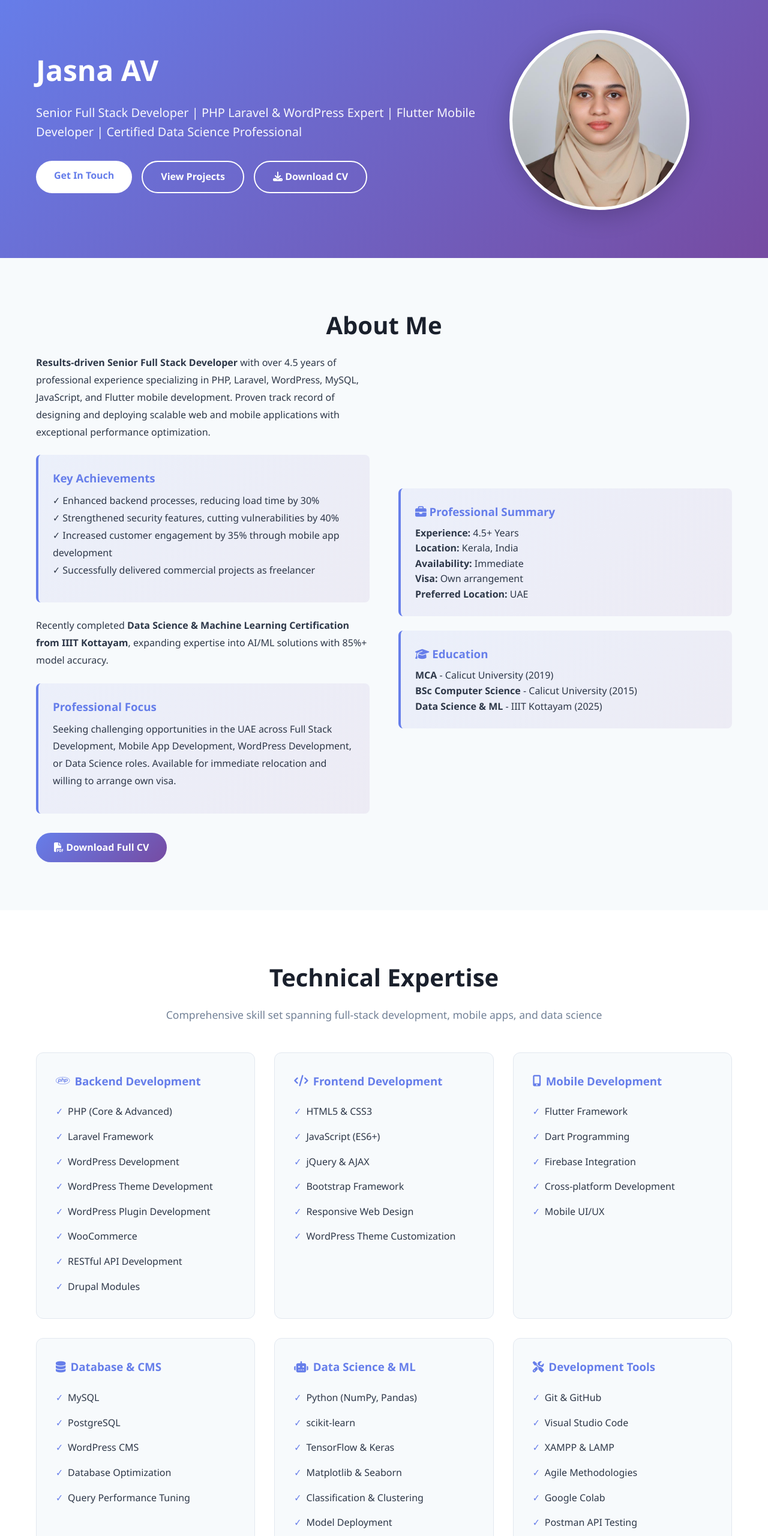
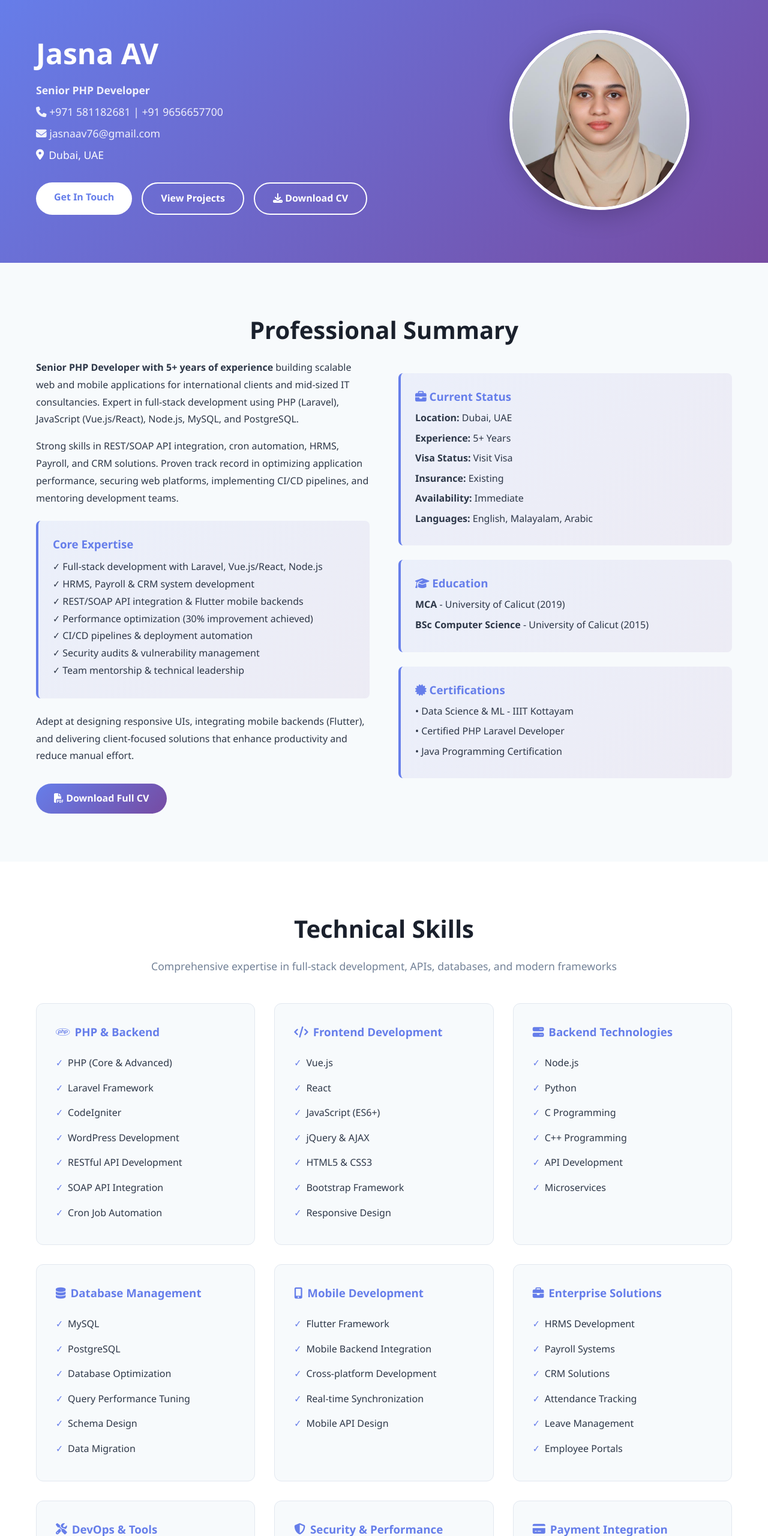
Before and after one commit to jasnaav76/jasnaav-projects, a plain HTML site: page index.html in a window 1280 px wide. Shown: the part 100-2660 px from the top of the page at 60% size. Drawn offline with Linux system fonts and the light colour scheme.

Commit message:
Add files via upload

```diff
--- a/index.html
+++ b/index.html
@@ -3,7 +3,7 @@
 <head>
     <meta charset="UTF-8">
     <meta name="viewport" content="width=device-width, initial-scale=1.0">
-    <title>Jasna AV - Senior Full Stack Developer</title>
+    <title>Jasna AV - Senior PHP Developer</title>
     <link rel="stylesheet" href="https://cdnjs.cloudflare.com/ajax/libs/font-awesome/6.4.0/css/all.min.css">
     <style>
         * {
@@ -99,13 +99,28 @@
 
         .hero-text h1 {
             font-size: 3rem;
+            margin-bottom: 0.5rem;
+        }
+
+        .hero-subtitle {
+            font-size: 1.5rem;
+            font-weight: 600;
             margin-bottom: 1rem;
+            opacity: 0.95;
         }
 
         .hero-text p {
-            font-size: 1.25rem;
+            font-size: 1.1rem;
+            margin-bottom: 0.5rem;
+            opacity: 0.9;
+        }
+
+        .hero-location {
+            display: flex;
+            align-items: center;
+            gap: 0.5rem;
+            font-size: 1.1rem;
             margin-bottom: 2rem;
-            opacity: 0.95;
         }
 
         .hero-btns {
@@ -154,12 +169,6 @@
             border: 5px solid white;
             box-shadow: 0 10px 40px rgba(0,0,0,0.2);
             object-fit: cover;
-            background: white;
-            display: flex;
-            align-items: center;
-            justify-content: center;
-            font-size: 4rem;
-            color: var(--primary);
         }
 
         /* Section Styles */
@@ -186,7 +195,7 @@
             display: grid;
             grid-template-columns: 1fr 1fr;
             gap: 3rem;
-            align-items: center;
+            align-items: start;
         }
 
         .about-text p {
@@ -204,6 +213,10 @@
 
         .highlight-box h3 {
             color: var(--primary);
+            margin-bottom: 0.5rem;
+        }
+
+        .highlight-box p {
             margin-bottom: 0.5rem;
         }
 
@@ -425,6 +438,7 @@
             align-items: center;
             justify-content: center;
             font-size: 1.2rem;
+            flex-shrink: 0;
         }
 
         .contact-details h4 {
@@ -538,10 +552,15 @@
                 font-size: 2rem;
             }
 
+            .hero-subtitle {
+                font-size: 1.2rem;
+            }
+
             .profile-photo {
                 width: 250px;
                 height: 250px;
                 margin: 0 auto;
+                display: block;
             }
 
             .projects-grid {
@@ -576,7 +595,13 @@
             <div class="hero-content">
                 <div class="hero-text">
                     <h1>Jasna AV</h1>
-                    <p>Senior Full Stack Developer | PHP Laravel & WordPress Expert | Flutter Mobile Developer | Certified Data Science Professional</p>
+                    <p class="hero-subtitle">Senior PHP Developer</p>
+                    <p><i class="fas fa-phone"></i> +971 581182681 | +91 9656657700</p>
+                    <p><i class="fas fa-envelope"></i> jasnaav76@gmail.com</p>
+                    <div class="hero-location">
+                        <i class="fas fa-map-marker-alt"></i>
+                        <span>Dubai, UAE</span>
+                    </div>
                     <div class="hero-btns">
                         <a href="#contact" class="btn btn-primary">Get In Touch</a>
                         <a href="#projects" class="btn btn-outline">View Projects</a>
@@ -584,7 +609,7 @@
                     </div>
                 </div>
                 <div class="hero-image">
-                    <img src="profile.jpg" alt="Jasna AV - Senior Full Stack Developer" class="profile-photo">
+                    <img src="profile.jpg" alt="Jasna AV - Senior PHP Developer" class="profile-photo">
                 </div>
             </div>
         </div>
@@ -593,25 +618,25 @@
     <!-- About Section -->
     <section id="about" class="section">
         <div class="container">
-            <h2 class="section-title">About Me</h2>
+            <h2 class="section-title">Professional Summary</h2>
             <div class="about-content">
                 <div class="about-text">
-                    <p><strong>Results-driven Senior Full Stack Developer</strong> with over 4.5 years of professional experience specializing in PHP, Laravel, WordPress, MySQL, JavaScript, and Flutter mobile development. Proven track record of designing and deploying scalable web and mobile applications with exceptional performance optimization.</p>
+                    <p><strong>Senior PHP Developer with 5+ years of experience</strong> building scalable web and mobile applications for international clients and mid-sized IT consultancies. Expert in full-stack development using PHP (Laravel), JavaScript (Vue.js/React), Node.js, MySQL, and PostgreSQL.</p>
+
+                    <p>Strong skills in REST/SOAP API integration, cron automation, HRMS, Payroll, and CRM solutions. Proven track record in optimizing application performance, securing web platforms, implementing CI/CD pipelines, and mentoring development teams.</p>
 
                     <div class="highlight-box">
-                        <h3>Key Achievements</h3>
-                        <p>✓ Enhanced backend processes, reducing load time by 30%<br>
-                        ✓ Strengthened security features, cutting vulnerabilities by 40%<br>
-                        ✓ Increased customer engagement by 35% through mobile app development<br>
-                        ✓ Successfully delivered commercial projects as freelancer</p>
+                        <h3>Core Expertise</h3>
+                        <p>✓ Full-stack development with Laravel, Vue.js/React, Node.js<br>
+                        ✓ HRMS, Payroll & CRM system development<br>
+                        ✓ REST/SOAP API integration & Flutter mobile backends<br>
+                        ✓ Performance optimization (30% improvement achieved)<br>
+                        ✓ CI/CD pipelines & deployment automation<br>
+                        ✓ Security audits & vulnerability management<br>
+                        ✓ Team mentorship & technical leadership</p>
                     </div>
 
-                    <p>Recently completed <strong>Data Science & Machine Learning Certification from IIIT Kottayam</strong>, expanding expertise into AI/ML solutions with 85%+ model accuracy.</p>
-
-                    <div class="highlight-box">
-                        <h3>Professional Focus</h3>
-                        <p>Seeking challenging opportunities in the UAE across Full Stack Development, Mobile App Development, WordPress Development, or Data Science roles. Available for immediate relocation and willing to arrange own visa.</p>
-                    </div>
+                    <p>Adept at designing responsive UIs, integrating mobile backends (Flutter), and delivering client-focused solutions that enhance productivity and reduce manual effort.</p>
 
                     <div class="cv-download">
                         <a href="Jasna_AV_CV.pdf" download class="btn"><i class="fas fa-file-pdf"></i> Download Full CV</a>
@@ -619,19 +644,26 @@
                 </div>
                 <div class="about-image">
                     <div class="highlight-box">
-                        <h3><i class="fas fa-briefcase"></i> Professional Summary</h3>
-                        <p><strong>Experience:</strong> 4.5+ Years</p>
-                        <p><strong>Location:</strong> Kerala, India</p>
+                        <h3><i class="fas fa-briefcase"></i> Current Status</h3>
+                        <p><strong>Location:</strong> Dubai, UAE</p>
+                        <p><strong>Experience:</strong> 5+ Years</p>
+                        <p><strong>Visa Status:</strong> Visit Visa</p>
+                        <p><strong>Insurance:</strong> Existing</p>
                         <p><strong>Availability:</strong> Immediate</p>
-                        <p><strong>Visa:</strong> Own arrangement</p>
-                        <p><strong>Preferred Location:</strong> UAE</p>
+                        <p><strong>Languages:</strong> English, Malayalam, Arabic</p>
                     </div>
 
                     <div class="highlight-box" style="margin-top: 1.5rem;">
                         <h3><i class="fas fa-graduation-cap"></i> Education</h3>
-                        <p><strong>MCA</strong> - Calicut University (2019)</p>
-                        <p><strong>BSc Computer Science</strong> - Calicut University (2015)</p>
-                        <p><strong>Data Science & ML</strong> - IIIT Kottayam (2025)</p>
+                        <p><strong>MCA</strong> - University of Calicut (2019)</p>
+                        <p><strong>BSc Computer Science</strong> - University of Calicut (2015)</p>
+                    </div>
+
+                    <div class="highlight-box" style="margin-top: 1.5rem;">
+                        <h3><i class="fas fa-certificate"></i> Certifications</h3>
+                        <p>• Data Science & ML - IIIT Kottayam</p>
+                        <p>• Certified PHP Laravel Developer</p>
+                        <p>• Java Programming Certification</p>
                     </div>
                 </div>
             </div>
@@ -641,73 +673,113 @@
     <!-- Skills Section -->
     <section id="skills" class="section skills">
         <div class="container">
-            <h2 class="section-title">Technical Expertise</h2>
-            <p class="section-subtitle">Comprehensive skill set spanning full-stack development, mobile apps, and data science</p>
+            <h2 class="section-title">Technical Skills</h2>
+            <p class="section-subtitle">Comprehensive expertise in full-stack development, APIs, databases, and modern frameworks</p>
             <div class="skills-container">
                 <div class="skill-category">
-                    <h3><i class="fab fa-php"></i> Backend Development</h3>
+                    <h3><i class="fab fa-php"></i> PHP & Backend</h3>
                     <ul class="skill-list">
                         <li>PHP (Core & Advanced)</li>
                         <li>Laravel Framework</li>
+                        <li>CodeIgniter</li>
                         <li>WordPress Development</li>
-                        <li>WordPress Theme Development</li>
-                        <li>WordPress Plugin Development</li>
-                        <li>WooCommerce</li>
                         <li>RESTful API Development</li>
-                        <li>Drupal Modules</li>
+                        <li>SOAP API Integration</li>
+                        <li>Cron Job Automation</li>
                     </ul>
                 </div>
+
                 <div class="skill-category">
                     <h3><i class="fas fa-code"></i> Frontend Development</h3>
                     <ul class="skill-list">
-                        <li>HTML5 & CSS3</li>
+                        <li>Vue.js</li>
+                        <li>React</li>
                         <li>JavaScript (ES6+)</li>
                         <li>jQuery & AJAX</li>
+                        <li>HTML5 & CSS3</li>
                         <li>Bootstrap Framework</li>
-                        <li>Responsive Web Design</li>
-                        <li>WordPress Theme Customization</li>
+                        <li>Responsive Design</li>
                     </ul>
                 </div>
+
+                <div class="skill-category">
+                    <h3><i class="fas fa-server"></i> Backend Technologies</h3>
+                    <ul class="skill-list">
+                        <li>Node.js</li>
+                        <li>Python</li>
+                        <li>C Programming</li>
+                        <li>C++ Programming</li>
+                        <li>API Development</li>
+                        <li>Microservices</li>
+                    </ul>
+                </div>
+
+                <div class="skill-category">
+                    <h3><i class="fas fa-database"></i> Database Management</h3>
+                    <ul class="skill-list">
+                        <li>MySQL</li>
+                        <li>PostgreSQL</li>
+                        <li>Database Optimization</li>
+                        <li>Query Performance Tuning</li>
+                        <li>Schema Design</li>
+                        <li>Data Migration</li>
+                    </ul>
+                </div>
+
                 <div class="skill-category">
                     <h3><i class="fas fa-mobile-alt"></i> Mobile Development</h3>
                     <ul class="skill-list">
                         <li>Flutter Framework</li>
-                        <li>Dart Programming</li>
-                        <li>Firebase Integration</li>
+                        <li>Mobile Backend Integration</li>
                         <li>Cross-platform Development</li>
-                        <li>Mobile UI/UX</li>
+                        <li>Real-time Synchronization</li>
+                        <li>Mobile API Design</li>
                     </ul>
                 </div>
+
                 <div class="skill-category">
-                    <h3><i class="fas fa-database"></i> Database & CMS</h3>
+                    <h3><i class="fas fa-briefcase"></i> Enterprise Solutions</h3>
                     <ul class="skill-list">
-                        <li>MySQL</li>
-                        <li>PostgreSQL</li>
-                        <li>WordPress CMS</li>
-                        <li>Database Optimization</li>
-                        <li>Query Performance Tuning</li>
+                        <li>HRMS Development</li>
+                        <li>Payroll Systems</li>
+                        <li>CRM Solutions</li>
+                        <li>Attendance Tracking</li>
+                        <li>Leave Management</li>
+                        <li>Employee Portals</li>
                     </ul>
                 </div>
+
                 <div class="skill-category">
-                    <h3><i class="fas fa-robot"></i> Data Science & ML</h3>
+                    <h3><i class="fas fa-tools"></i> DevOps & Tools</h3>
                     <ul class="skill-list">
-                        <li>Python (NumPy, Pandas)</li>
-                        <li>scikit-learn</li>
-                        <li>TensorFlow & Keras</li>
-                        <li>Matplotlib & Seaborn</li>
-                        <li>Classification & Clustering</li>
-                        <li>Model Deployment</li>
+                        <li>Git & GitHub</li>
+                        <li>GitLab</li>
+                        <li>CI/CD Pipelines</li>
+                        <li>Docker</li>
+                        <li>Linux Administration</li>
+                        <li>Agile Methodologies</li>
                     </ul>
                 </div>
+
                 <div class="skill-category">
-                    <h3><i class="fas fa-tools"></i> Development Tools</h3>
+                    <h3><i class="fas fa-shield-alt"></i> Security & Performance</h3>
                     <ul class="skill-list">
-                        <li>Git & GitHub</li>
-                        <li>Visual Studio Code</li>
-                        <li>XAMPP & LAMP</li>
-                        <li>Agile Methodologies</li>
-                        <li>Google Colab</li>
-                        <li>Postman API Testing</li>
+                        <li>Security Audits</li>
+                        <li>Data Validation</li>
+                        <li>Vulnerability Fixing</li>
+                        <li>Performance Optimization</li>
+                        <li>Load Testing</li>
+                        <li>Code Reviews</li>
+                    </ul>
+                </div>
+
+                <div class="skill-category">
+                    <h3><i class="fas fa-credit-card"></i> Payment Integration</h3>
+                    <ul class="skill-list">
+                        <li>Razorpay Integration</li>
+                        <li>PayPal Integration</li>
+                        <li>Payment Gateway Security</li>
+                        <li>Transaction Processing</li>
                     </ul>
                 </div>
             </div>
@@ -720,41 +792,43 @@
             <h2 class="section-title">Professional Experience</h2>
             <div class="experience-container">
                 <div class="experience-item">
-                    <span class="experience-date">2021 - Present</span>
-                    <h3 class="experience-role">Senior Full Stack (PHP+Flutter) Developer</h3>
-                    <p class="experience-company">SANS IT Consultancy, Cochin, Kerala</p>
+                    <span class="experience-date">June 2023 - Present</span>
+                    <h3 class="experience-role">Freelance Full Stack Developer</h3>
+                    <p class="experience-company">Remote</p>
                     <ul class="experience-list">
-                        <li>Developed and maintained scalable PHP/Laravel applications serving 100+ daily users</li>
-                        <li>Created custom WordPress themes and plugins for enterprise clients</li>
-                        <li>Led backend architecture design and optimized SQL queries, improving efficiency by 30%</li>
-                        <li>Built custom Laravel components and Drupal modules, reducing development time by 20%</li>
-                        <li>Integrated RESTful APIs and secured authentication mechanisms, enhancing security by 25%</li>
-                        <li>Developed Flutter mobile app complementing PHP portal, increasing engagement by 35%</li>
-                        <li>Spearheaded debugging and troubleshooting, reducing system downtime by 40%</li>
+                        <li>Delivered full-stack web applications using Laravel, Vue.js/React, WordPress, and MySQL, improving client operational efficiency and reducing time-to-market by up to 20%</li>
+                        <li>Built responsive, mobile-first UIs integrated with scalable backend services, enhancing cross-platform user experience and engagement</li>
+                        <li>Implemented CI/CD pipelines and Git version control, increasing deployment reliability and reducing release errors by 30%</li>
+                        <li>Conducted security audits and performance tuning, achieving near 99.9% uptime and robust data protection for clients</li>
+                        <li>Managed end-to-end project lifecycle, including architecture design, coding, testing, and deployment, ensuring on-time delivery of all projects</li>
                     </ul>
                 </div>
+
                 <div class="experience-item">
-                    <span class="experience-date">2020 - 2021</span>
+                    <span class="experience-date">January 2021 - Present</span>
+                    <h3 class="experience-role">Senior PHP Developer</h3>
+                    <p class="experience-company">Sans IT Consultancy, Cochin, Kerala</p>
+                    <ul class="experience-list">
+                        <li>Engineered custom HRMS, Payroll, and CRM platforms automating leave allotment, salary processing, and attendance tracking via cron jobs, streamlining HR operations and saving over 150 man-hours monthly</li>
+                        <li>Optimized SQL queries and refactored backend code, achieving up to 30% improvement in application performance</li>
+                        <li>Integrated third-party REST/SOAP APIs and Flutter mobile backend for seamless cross-platform data synchronization, reducing manual data entry by 40%</li>
+                        <li>Developed employee management modules including leave, shift scheduling, and tracking, enhancing operational efficiency and reducing administrative errors by 25%</li>
+                        <li>Identified and resolved security vulnerabilities through rigorous testing and data validation, ensuring compliance with industry best practices</li>
+                        <li>Mentored junior developers and conducted technical workshops, improving team proficiency and accelerating project delivery timelines</li>
+                    </ul>
+                </div>
+
+                <div class="experience-item">
+                    <span class="experience-date">January 2020 - January 2021</span>
                     <h3 class="experience-role">PHP Developer</h3>
                     <p class="experience-company">MNF Infrastructure Pvt. Ltd., Ernakulam, Kerala</p>
                     <ul class="experience-list">
-                        <li>Designed and developed web applications in PHP, MySQL, and JavaScript</li>
-                        <li>Optimized database indexing and queries, reducing load times by 20%</li>
-                        <li>Created secure API endpoints, leading to 30% faster integrations</li>
-                        <li>Migrated legacy code to modern MVC frameworks, reducing maintenance by 15%</li>
-                        <li>Improved system speed by 25% through performance optimization</li>
-                    </ul>
-                </div>
-                <div class="experience-item">
-                    <span class="experience-date">2023 - Present</span>
-                    <h3 class="experience-role">Freelance Full Stack Developer</h3>
-                    <p class="experience-company">Remote</p>
-                    <ul class="experience-list">
-                        <li>Designed and deployed commercial Gym Management System with membership tracking, payments, trainer schedules, and attendance</li>
-                        <li>Built using JAVA (Core) and MySQL with admin dashboard featuring real-time analytics</li>
-                        <li>Developed custom WordPress websites for small businesses</li>
-                        <li>Created WooCommerce e-commerce solutions with payment gateway integration</li>
-                        <li>Delivered full-stack deployment with client training and ongoing support</li>
+                        <li>Developed internal and client-facing web applications using Core PHP, CodeIgniter, and MySQL, enhancing reporting accuracy and operational workflow</li>
+                        <li>Built HR modules for employee management, leave tracking, and attendance, reducing administrative workload by 20%</li>
+                        <li>Collaborated with UI/UX teams to design responsive, user-friendly interfaces using HTML, CSS, JavaScript, and jQuery, improving user engagement and satisfaction</li>
+                        <li>Integrated payment gateways (Razorpay, PayPal) for secure, seamless financial transactions, increasing payment completion rates by 15%</li>
+                        <li>Performed unit testing, debugging, and troubleshooting to ensure application stability, reliability, and high-quality delivery standards</li>
+                        <li>Participated in code reviews and maintained comprehensive project documentation, supporting knowledge transfer and maintaining development best practices</li>
                     </ul>
                 </div>
             </div>
@@ -765,34 +839,21 @@
     <section id="projects" class="section projects">
         <div class="container">
             <h2 class="section-title">Featured Projects</h2>
-            <p class="section-subtitle">Innovative solutions combining cutting-edge technology with real-world impact</p>
+            <p class="section-subtitle">Enterprise solutions and scalable applications delivered for clients</p>
 
             <div class="projects-grid">
                 <div class="project-card">
                     <div class="project-icon">
-                        <i class="fas fa-dumbbell"></i>
+                        <i class="fas fa-users-cog"></i>
                     </div>
-                    <h3 class="project-title">Gym Management System</h3>
-                    <div class="project-category">Full Stack Development</div>
-                    <p class="project-desc">Commercial solution for gym management featuring comprehensive fee tracking, trainer scheduling, membership management, and automated billing systems.</p>
-                    <div class="project-tags">
-                        <span class="project-tag">Java</span>
-                        <span class="project-tag">MySQL</span>
-                        <span class="project-tag">Full Stack</span>
-                    </div>
-                </div>
-
-                <div class="project-card">
-                    <div class="project-icon">
-                        <i class="fas fa-graduation-cap"></i>
-                    </div>
-                    <h3 class="project-title">CCSIT Management System</h3>
-                    <div class="project-category">Enterprise Solution</div>
-                    <p class="project-desc">Automated college management workflows reducing administrative workload by 40%. Features enrollment, grade management, faculty scheduling, and reporting.</p>
+                    <h3 class="project-title">HRMS System</h3>
+                    <div class="project-category">Enterprise HR Solution</div>
+                    <p class="project-desc">Comprehensive HRMS platform automating HR workflows including payroll processing, attendance tracking, leave management, and employee scheduling. Saved 150+ man-hours monthly.</p>
                     <div class="project-tags">
                         <span class="project-tag">PHP</span>
                         <span class="project-tag">Laravel</span>
                         <span class="project-tag">MySQL</span>
+                        <span class="project-tag">Cron Jobs</span>
                     </div>
                 </div>
 
```
